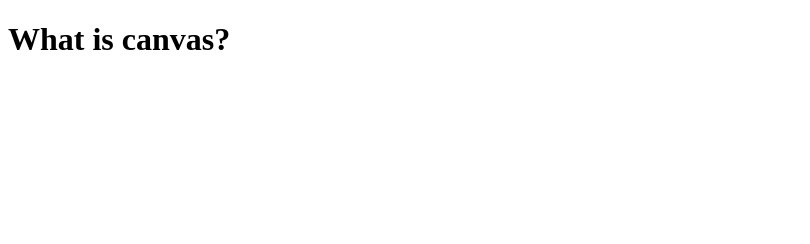
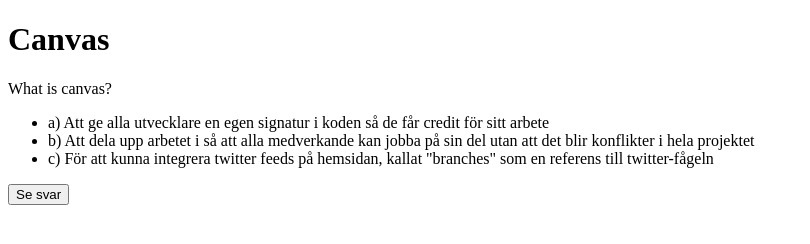
Before and after one commit to Glimakra-Webbutvecklare-2020/flash-cards, a plain HTML site: page canvas.html in a window 1280 px wide. Shown: the whole page, without its empty margins (0-810 px from the left). Drawn offline with Linux system fonts and the light colour scheme.

Commit message:
added more detatil

```diff
--- a/canvas.html
+++ b/canvas.html
@@ -5,6 +5,24 @@
     <title></title>
   </head>
   <body>
-    <h1>What is canvas?</h1>
+    <h1>Canvas</h1>
+    <section>
+        <p id="question1">What is canvas?</p>
+        <ul>
+            <li>a) Att ge alla utvecklare en egen signatur i koden så de får credit för sitt arbete</li>
+            <li>b) Att dela upp arbetet i så att alla medverkande kan jobba på sin del utan att det blir konflikter i hela projektet</li>
+            <li>c) För att kunna integrera twitter feeds på hemsidan, kallat "branches" som en referens till twitter-fågeln</li>
+        </ul>
+        <p id="answer1" hidden>
+            <b>b)</b> Att dela upp arbetet i så att alla medverkande kan jobba på sin del utan att det blir konflikter i hela projektet
+            Branches skapar alltså en kopia av projektet där utvecklaren kan lägga till och ändra saker, helst endast det som är relevant för den feature de jobbar på. När allt är fixat och konflikterna är fixade, så kan branchen mergas in i projektet.
+        </p>
+        <button onclick="toggleAnswer(answer1)">Se svar</button>
+    </section>
+
+
+    <script type="text/javascript" src="../scripts/toggleAnswer.js">
+
+    </script>
   </body>
 </html>
```
